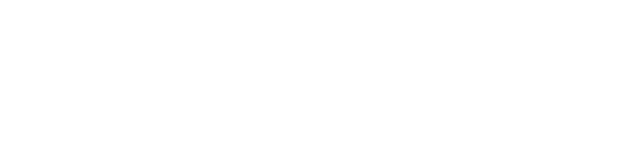
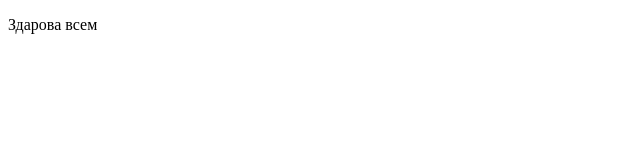
Before and after one commit to catlasser/test, a plain HTML site: page git-lesson/index.html in a window 1280 px wide. Shown: the whole page, without its empty margins (0-640 px from the left). Drawn offline with Linux system fonts and the light colour scheme.

Commit message:
new commit

```diff
--- a/git-lesson/index.html
+++ b/git-lesson/index.html
@@ -6,6 +6,6 @@
     <title>Document</title>
 </head>
 <body>
-
+    <p> Здарова всем</p>
 </body>
 </html>
```
